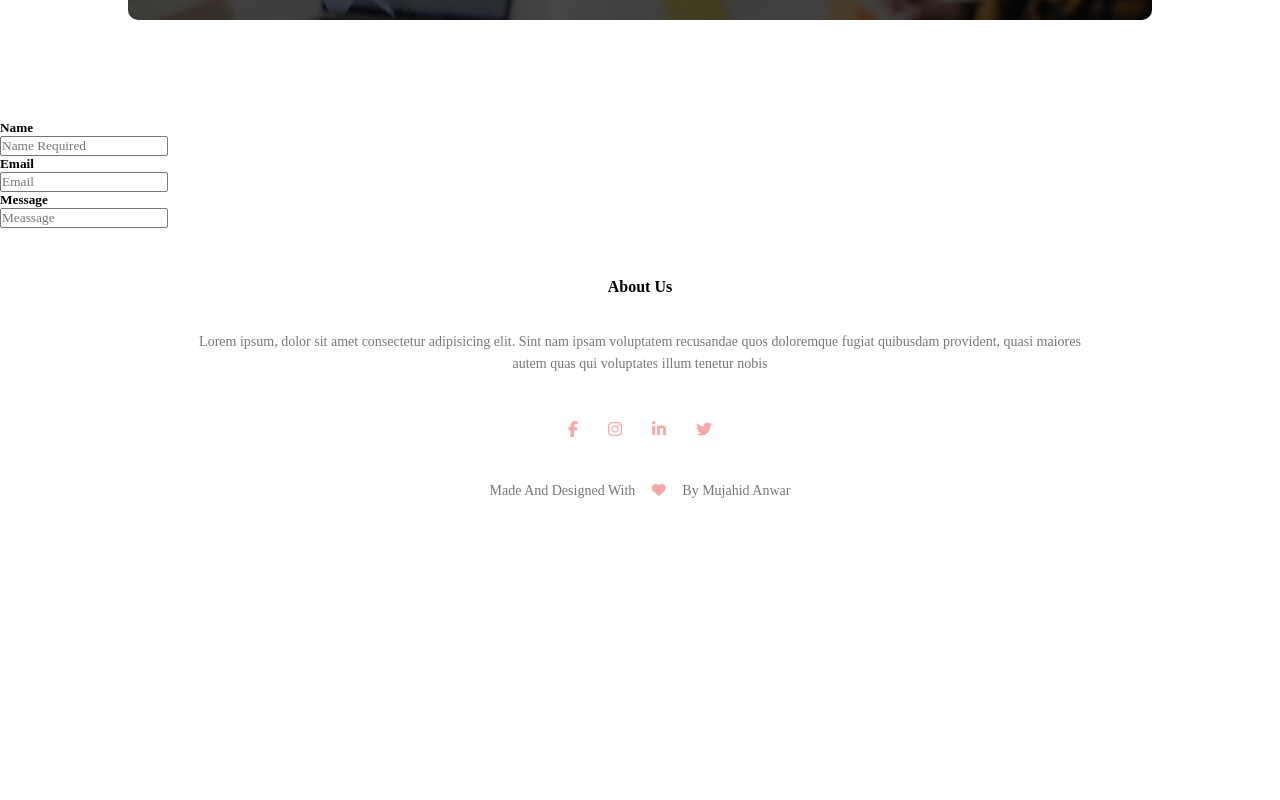
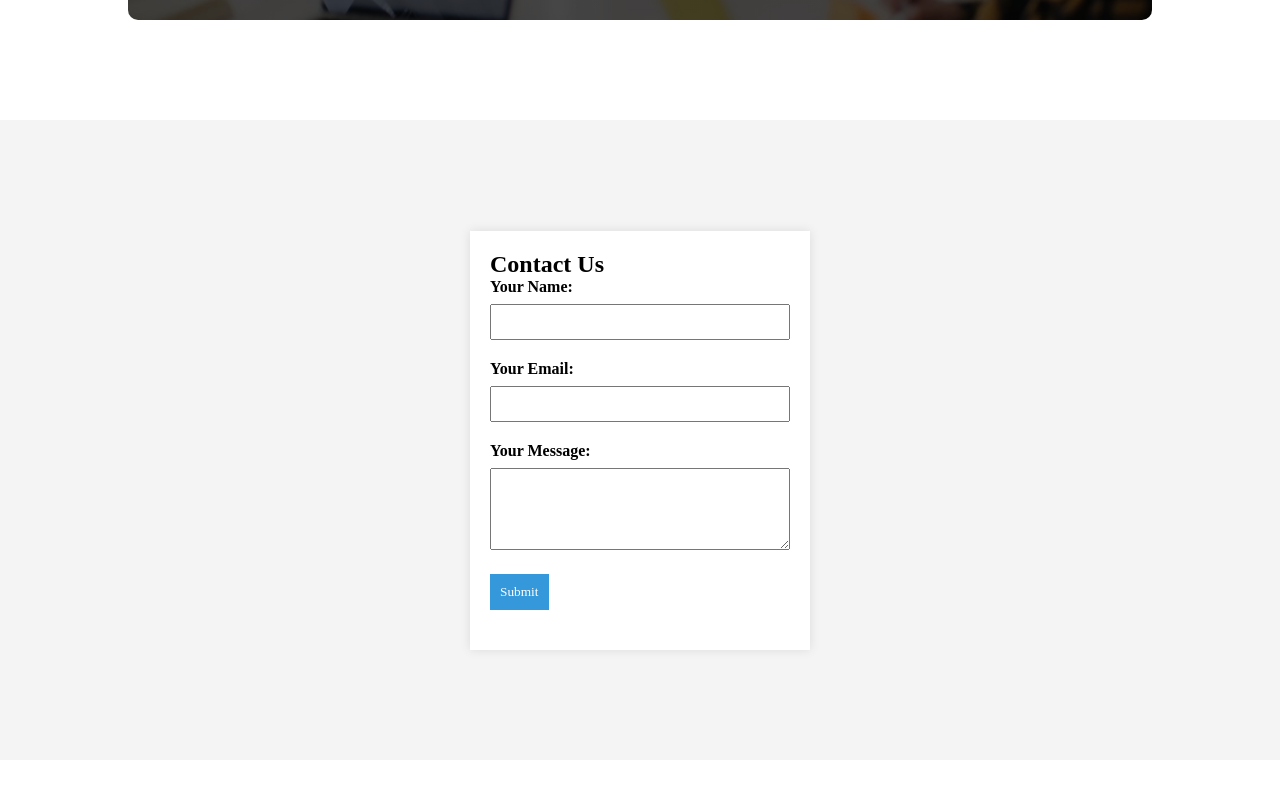
Before and after one commit to mujahid141/Design-Practice, a plain HTML site: page index.html in a window 1280 px wide. Shown: the part 3500-4300 px from the top of the page. Before the commit the page ends 4073 px from the top, so only its background shows below. Drawn offline with Linux system fonts and the light colour scheme.

Commit message:
Contact Form addes

```diff
--- a/index.html
+++ b/index.html
@@ -174,14 +174,29 @@
 
 <div id="conatact">
 
-        <div class="col1">
-        <h5>Name</h5>
-        <input type="text" placeholder="Name Required">
-        <h5>Email</h5>
-        <input type="email" placeholder="Email">
-        <h5>Message</h5>
-        <input type="text" placeholder="Meassage" aria-rowcount="10">
-        </div>
+    <div class="contact-form">
+        <h2>Contact Us</h2>
+        <form action="#" method="post">
+          <div class="form-group">
+            <label for="name">Your Name:</label>
+            <input type="text" id="name" name="name" required>
+          </div>
+
+          <div class="form-group">
+            <label for="email">Your Email:</label>
+            <input type="email" id="email" name="email" required>
+          </div>
+
+          <div class="form-group">
+            <label for="message">Your Message:</label>
+            <textarea id="message" name="message" rows="4" required></textarea>
+          </div>
+
+          <div class="form-group">
+            <button type="submit">Submit</button>
+          </div>
+        </form>
+      </div>
 </div>
 
 <section class="footer">
--- a/style.css
+++ b/style.css
@@ -1,82 +1,126 @@
-*{
+* {
   padding: 0;
   margin: 0;
-    font-family: 'Roboto Slab', serif;
+  font-family: "Roboto Slab", serif;
 }
-html{
+html {
   scroll-behavior: smooth;
 }
-#contact{
+#contact {
   padding: ;
 }
-.header{
+.header {
   min-height: 100vh;
   width: 100%;
-     background-image: linear-gradient(rgba(4,9,30,0.7),rgba(4,9,30,0.7)),url(banner.png);
+  background-image: linear-gradient(rgba(4, 9, 30, 0.7), rgba(4, 9, 30, 0.7)),
+    url(banner.png);
   background-position: center;
   background-size: cover;
   position: relative;
 }
-nav{
+nav {
   display: flex;
   padding: 2% 6%;
   justify-content: space-between;
   align-items: center;
 }
-nav img{
+nav img {
   width: 150px;
-
 }
-.nav-links{
+.nav-links {
   flex: 1;
   text-align: right;
-
 }
-.nav-links ul li{
+.nav-links ul li {
   list-style: none;
-    display:inline-block;
+  display: inline-block;
   padding: 8px 12px;
   position: relative;
-
 }
-.nav-links ul li a{
+.nav-links ul li a {
   color: #fff;
   text-decoration: none;
   font-size: 13px;
+}
+#conatact {
+  font-family: Arial, sans-serif;
+  background-color: #f4f4f4;
+  margin: 0;
+  padding: 0;
+  display: flex;
+  align-items: center;
+  justify-content: center;
+  height: 80vh;
+}
+.contact-form {
+  background-color: #fff;
+  box-shadow: 0 0 10px rgba(0, 0, 0, 0.1);
+  padding: 20px;
+  width: 300px;
+}
 
+.form-group {
+  margin-bottom: 20px;
 }
-.nav-links ul li::after{
-    content: '';
-    width:  0%;
+
+.form-group label {
+  display: block;
+  margin-bottom: 8px;
+  font-weight: bold;
+}
+
+.form-group input,
+.form-group textarea {
+  width: 100%;
+  padding: 8px;
+  box-sizing: border-box;
+}
+
+.form-group textarea {
+  resize: vertical;
+}
+
+.form-group button {
+  background-color: #3498db;
+  color: #fff;
+  padding: 10px;
+  border: none;
+  cursor: pointer;
+}
+
+.form-group button:hover {
+  background-color: #2980b9;
+}
+.nav-links ul li::after {
+  content: "";
+  width: 0%;
   height: 2px;
   background: #f44336;
   display: block;
   margin: auto;
   transition: 0.5s;
 }
-.nav-links ul li:hover::after{
+.nav-links ul li:hover::after {
   width: 100%;
 }
-.text-box{
+.text-box {
   width: 90%;
   color: #fff;
   position: absolute;
   top: 50%;
   left: 50%;
-    transform: translate(-50%,-50%);
+  transform: translate(-50%, -50%);
   text-align: center;
-
 }
-.text-box h1{
+.text-box h1 {
   font-size: 62px;
-
 }
-.text-box p{
+.text-box p {
   margin: 10px 0 40px;
   font-size: 14px;
-    color:#fff;
+  color: #fff;
 }
-.hero-btm{
+.hero-btm {
   display: inline-block;
   text-decoration: none;
   color: #fff;
@@ -88,64 +132,54 @@ text-align: right;
   cursor: pointer;
 }
 
-
-.hero-btm:hover{
+.hero-btm:hover {
   border: 1px solid #f44336;
   background: #f44336;
   transition: 1s;
 }
- nav .fa{
+nav .fa {
   display: none;
-
 }
-@media(max-width: 700px){
-    .text-box h1{
+@media (max-width: 700px) {
+  .text-box h1 {
     font-size: 20px;
-
   }
-    .nav-links ul li{
+  .nav-links ul li {
     display: block;
-
   }
   .nav-links {
     position: absolute;
     background: #f44336;
     height: 100vh;
     width: 200px;
-        top:0;
+    top: 0;
     right: -200px;
     text-align: left;
     z-index: 2;
     transition: 1s;
-
   }
-    nav .fa{
+  nav .fa {
     display: block;
     color: #fff;
     margin: 10px;
     font-size: 22px;
     cursor: pointer;
   }
-
 }
 
 /* course */
 
-
-
-
-.course{
+.course {
   width: 80%;
   margin: auto;
   text-align: center;
   padding-top: 100px;
-
 }
-h1{
+h1 {
   font-size: 36px;
   font-weight: 600;
 }
-p{
+p {
   color: #777;
   font-size: 14px;
   font-weight: 300;
@@ -157,9 +191,8 @@ p{
   margin-top: 5px;
   display: flex;
   justify-content: space-between;
-
 }
-.course-col{
+.course-col {
   flex-basis: 31%;
   background: #fff3f3;
   border-radius: 10px;
@@ -167,46 +200,43 @@ p{
   padding: 20px 12px;
   box-sizing: border-box;
   transition: 0.5s;
-
 }
-h3{
+h3 {
   text-align: center;
   font-weight: 600;
   margin: 10px o;
-
 }
 
-.course-col:hover{
+.course-col:hover {
   box-shadow: 0 0 20px 0px rgba(0, 0, 0, 0.2);
 }
 
-@media(max-width:700px){
-
-    .row{
+@media (max-width: 700px) {
+  .row {
     flex-direction: column;
   }
 }
 
 /* campus */
 
-.campus{
+.campus {
   width: 80%;
   margin: auto;
   text-align: center;
   padding-top: 50px;
 }
-.campus-col{
+.campus-col {
   flex-basis: 32%;
   border-radius: 10px;
   margin-bottom: 30px;
   position: relative;
   overflow: hidden;
 }
-.campus-col img{
+.campus-col img {
   width: 100%;
   display: block;
 }
-.layer{
+.layer {
   background: transparent;
   height: 100%;
   width: 100%;
@@ -215,10 +245,10 @@ display: block;
   left: 0;
   transition: 0.5s;
 }
-.layer:hover{
+.layer:hover {
   background: rgba(226, 0, 0, 0.7);
 }
-.layer h3{
+.layer h3 {
   width: 100%;
   font-weight: 500;
   color: #fff;
@@ -231,54 +261,47 @@ background: rgba(226, 0, 0, 0.7);
   transition: 0.5s;
 }
 
-.layer:hover h3{
+.layer:hover h3 {
   bottom: 49%;
   opacity: 1;
-
 }
 
-
-.facilities{
+.facilities {
   width: 80%;
   margin: auto;
   text-align: center;
   padding: 100px;
-
 }
-.facilities-col:hover img{
+.facilities-col:hover img {
   box-shadow: 20px 10px 20px 0px rgba(148, 75, 75, 0.301);
 }
-.facilities-col{
+.facilities-col {
   flex-basis: 31%;
   border-radius: 10px;
   margin-bottom: 5%;
   text-align: left;
-
 }
-.facilities-col img{
+.facilities-col img {
   width: 100%;
   border-radius: 10px;
-    transition: .5s;
-
+  transition: 0.5s;
 }
-.facilities-col p{
+.facilities-col p {
   padding: 0;
 }
-.facilities-col h3{
+.facilities-col h3 {
   margin-top: 16px;
   margin-bottom: 15px;
   text-align: left;
 }
 
-
-.testimonials{
+.testimonials {
   width: 80%;
   margin: auto;
   padding-top: 100px;
   text-align: center;
-
 }
-.testimonial-col{
+.testimonial-col {
   flex-basis: 44%;
   border-radius: 10px;
   margin-bottom: 5%;
@@ -287,84 +310,72 @@ text-align: center;
   padding: 25px;
   cursor: pointer;
   display: flex;
-
 }
-.testimonial-col img{
+.testimonial-col img {
   height: 40px;
   margin-left: 5px;
   margin-right: 30px;
   border-radius: 50%;
 }
 
-.testimonial-col p{
+.testimonial-col p {
   padding: 0;
 }
-.testimonial-col h3{
+.testimonial-col h3 {
   margin-top: 15px;
   text-align: left;
-
 }
-.fa{
+.fa {
   color: goldenrod;
 }
-@media(max-width:700px){
-    .testimonial-col img{
-
+@media (max-width: 700px) {
+  .testimonial-col img {
     margin-left: 5px;
     margin-right: 30px;
-
-
+  }
 }
 
-
-}
-
-.cta{
+.cta {
   margin: 100px auto;
   width: 80%;
-    background-image: linear-gradient(rgba(0,0,0,0.7),rgba(0,0,0,0.7)),url(banner2.jpg);
+  background-image: linear-gradient(rgba(0, 0, 0, 0.7), rgba(0, 0, 0, 0.7)),
+    url(banner2.jpg);
   background-position: center;
   background-size: cover;
-    border-radius:  10px;
+  border-radius: 10px;
   text-align: center;
   padding: 100px 0;
 }
-.cta h1{
+.cta h1 {
   color: #fff;
   margin-bottom: 40px;
   padding: 0;
-
-
 }
 
-@media(max-width:700px){
-    .cta h1{
+@media (max-width: 700px) {
+  .cta h1 {
     font-size: 24px;
   }
 }
 
-
-
-
-.footer{
+.footer {
   width: 100%;
   text-align: center;
   padding: 30px 0;
-
 }
-.footer h4{
+.footer h4 {
   margin-bottom: 25px;
   margin-top: 20px;
   font-weight: 600;
 }
 
-.icons , .fa{
+.icons,
+.fa {
   color: rgba(233, 83, 83, 0.5);
   margin: 0 13px;
   cursor: pointer;
   padding: 18px 0;
-
 }
-.fa-heart-o{
-    color:rgba(233, 83, 83, 0.5);;
+.fa-heart-o {
+  color: rgba(233, 83, 83, 0.5);
 }
```
Lines whose indentation alone changed are shown as unchanged.
